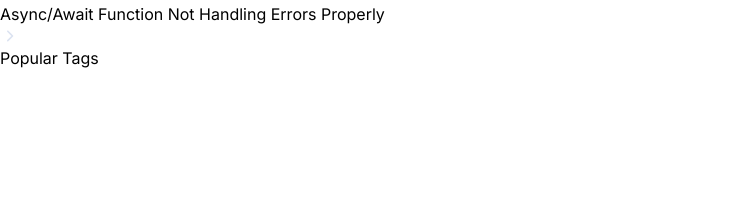
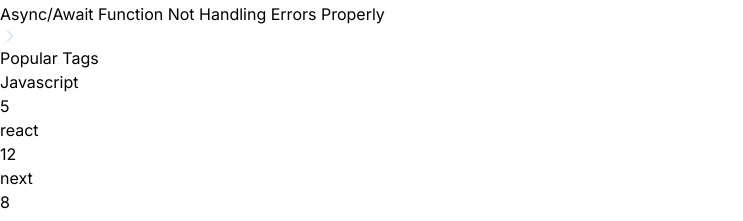
Before and after one commit to briansegs/StackFlow, a Next.js app: page / in a window 1280 px wide. Shown: the part 729-950 px from the top of the page, without its empty margins (0-743 px from the left). Before the commit the page ends 800 px from the top, so only its background shows below. Built offline with nearby package versions, Linux system fonts and the light colour scheme; no server answers.

Commit message:
feat: Add popular tags

```diff
--- a/components/shared/RightSidebar.tsx
+++ b/components/shared/RightSidebar.tsx
@@ -1,28 +1,57 @@
 import Link from "next/link";
 import Image from "next/image";
+import RenderTag from "./RenderTag";
 import React from "react";
 
 const hotQuestions = [
   {
-    id: 1,
+    _id: 1,
     title:
       "Best practices for data fetching in a Next.js application with Server-Side Rendering (SSR)?",
   },
   {
-    id: 2,
+    _id: 2,
     title: "Is it only me or the font is bolder than necessary?",
   },
   {
-    id: 3,
+    _id: 3,
     title: "Redux Toolkit Not Updating State as Expected",
   },
   {
-    id: 4,
+    _id: 4,
     title: "Can I get the course for free?",
   },
   {
-    id: 5,
+    _id: 5,
     title: "Async/Await Function Not Handling Errors Properly",
+  },
+];
+
+const popularTags = [
+  {
+    _id: 1,
+    name: "Javascript",
+    totalQuestions: 5,
+  },
+  {
+    _id: 2,
+    name: "react",
+    totalQuestions: 12,
+  },
+  {
+    _id: 3,
+    name: "next",
+    totalQuestions: 8,
+  },
+  {
+    _id: 4,
+    name: "vue",
+    totalQuestions: 2,
+  },
+  {
+    _id: 5,
+    name: "redux",
+    totalQuestions: 3,
   },
 ];
 
@@ -32,10 +61,10 @@ const RightSidebar = () => {
       <div>
         <h3 className="h3-bold text-dark200_light900">Top Questions</h3>
         <div className="mt-7 flex w-full flex-col gap-[30px]">
-          {hotQuestions.map(({ id, title }) => (
+          {hotQuestions.map(({ _id, title }) => (
             <Link
-              href={`/questions/${id}`}
-              key={id}
+              href={`/questions/${_id}`}
+              key={_id}
               className="flex cursor-pointer items-center justify-between gap-7"
             >
               <p className="body-medium text-dark500_light700">{title}</p>
@@ -52,7 +81,17 @@ const RightSidebar = () => {
       </div>
       <div className="mt-16">
         <h3 className="h3-bold text-dark200_light900">Popular Tags</h3>
-        <div className="mt-7 flex flex-col gap-4"></div>
+        <div className="mt-7 flex flex-col gap-4">
+          {popularTags.map(({ _id, name, totalQuestions }) => (
+            <RenderTag
+              key={_id}
+              name={name}
+              totalQuestions={totalQuestions}
+              _id={_id}
+              showCount
+            />
+          ))}
+        </div>
       </div>
     </section>
   );
```
